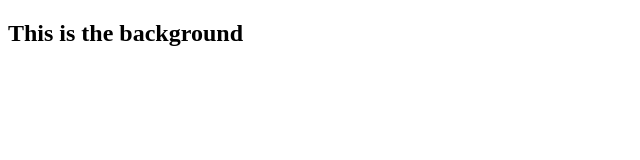
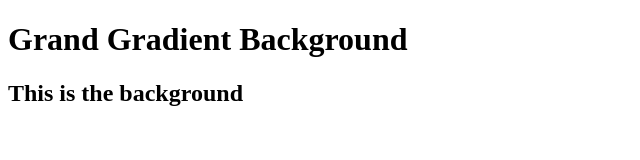
Before and after one commit to ieros-antras/background-generator, a plain HTML site: page index.html in a window 1280 px wide. Shown: the whole page, without its empty margins (0-640 px from the left). Drawn offline with Linux system fonts and the light colour scheme.

Commit message:
added new h1 tag

```diff
--- a/index.html
+++ b/index.html
@@ -12,6 +12,7 @@
         <link rel="stylesheet" href="">
     </head>
     <body>
+        <h1>Grand Gradient Background</h1>
        <h2>This is the background</h2>
 
         <script src="" async defer></script>
```
